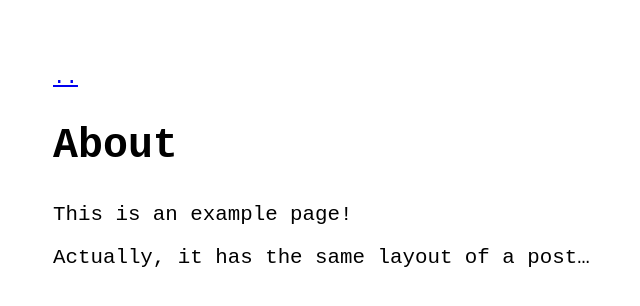
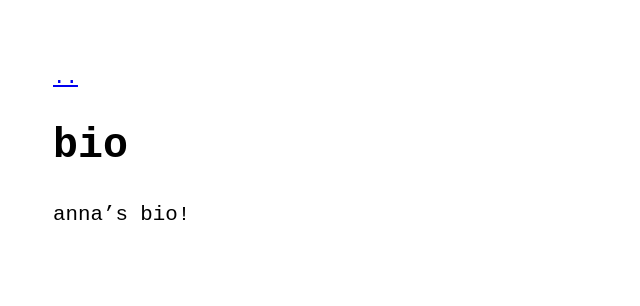
Before and after one commit to avmitchell/avmitchell.github.io, a Jekyll site: the page built from about.md, in a window 1280 px wide. Shown: the top 306 px of the page, without its empty margins (267-907 px from the left). Built offline with Jekyll 4.4.1, drawn with Linux system fonts in a browser that asks for light colours.

Commit message:
Update about.md

```diff
--- a/about.md
+++ b/about.md
@@ -1,8 +1,6 @@
 ---
 layout: post
-title: About
+title: bio
 ---
 
-This is an example page!
-
-Actually, it has the same layout of a post...
+anna's bio!
```
